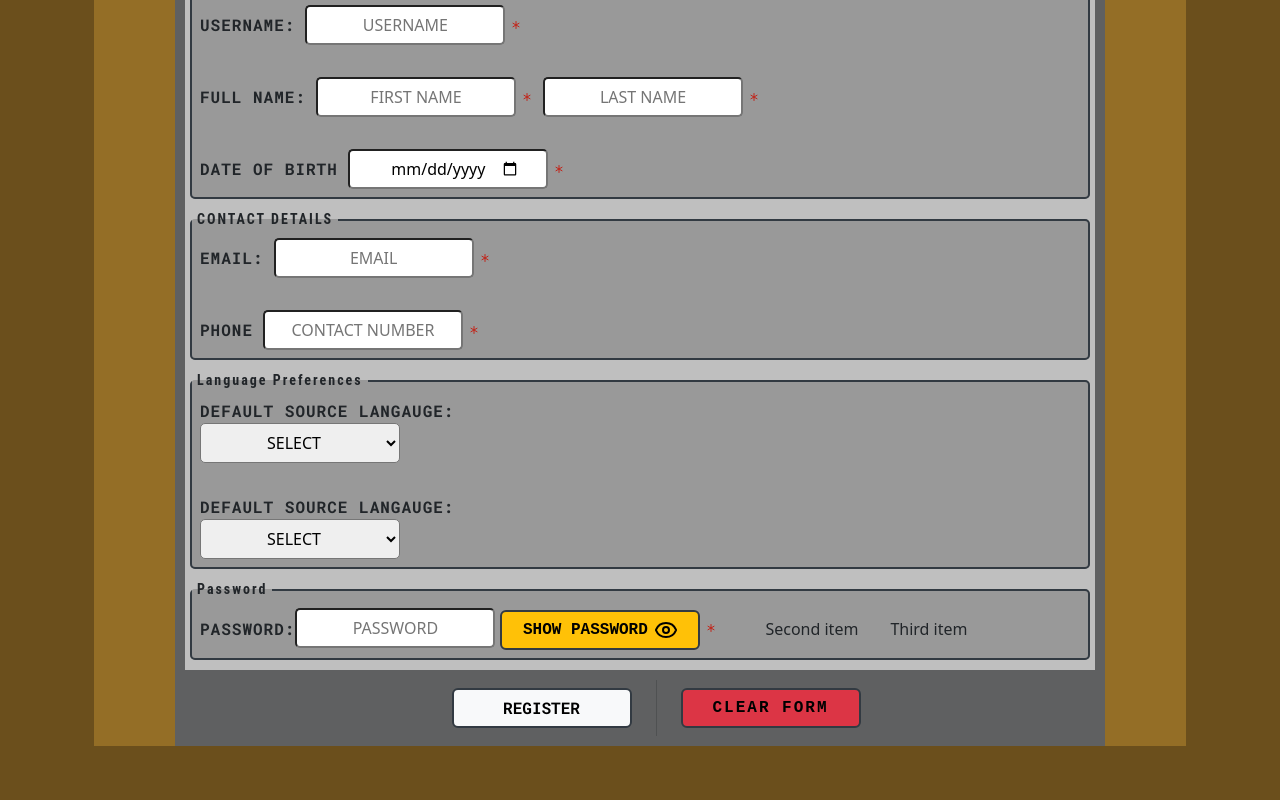
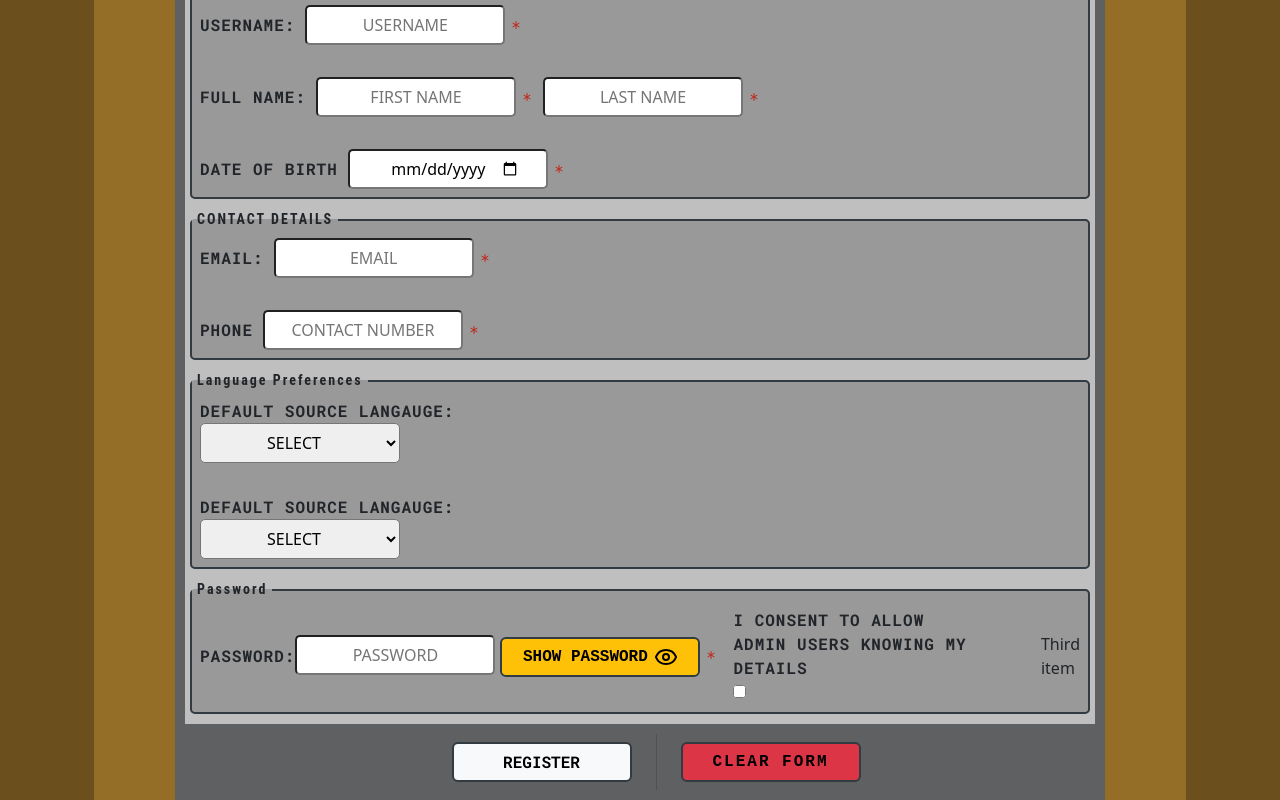
Before and after one commit to laraklopper/NOTES-NEST, a React (Create React App) app in the folder client/: page /reg in a window 1280 px wide. Shown: the part 301-1101 px from the top of the page. Before the commit the page ends 1047 px from the top, so only its background shows below. Built offline with nearby package versions, Linux system fonts and the light colour scheme; a web font is replaced by a local one.

Commit message:
Registration form

```diff
--- a/client/src/components/RegistrationForm.js
+++ b/client/src/components/RegistrationForm.js
@@ -223,9 +223,25 @@ export default function RegistrationForm(
             an unchecked box in the browser; the route rejects it as well, since
             a request sent outside the form never sees that check. */}
       <div className="p-2">
+         <label className='regisLabel' htmlFor='adminConsentMsg'>I CONSENT TO ALLOW ADMIN USERS KNOWING MY DETAILS</label>
+         <div id='adminConsentCheckboxDiv'>
+          <input
+            type="checkbox"
+            id='adminConsentMsg'
+            // name='adminConsentMsg'
+            // value={newUserData.adminDataConsent}
+            required
+            onChange={handleInputChange}
+            // ARIA ATTRIBUTES:
+            aria-required='true'
+            aria-checked={newUserData.adminDataConsent}
+            aria-label='Admin Consent Checkbox'
+            />
 
+         </div>
       </div>
-      <div className="p-2 ms-auto">Second item</div>
+      <div className="p-2 ms-auto">
+      </div>
       <div className="p-2">Third item</div>
     </Stack>
         </fieldset>
```
